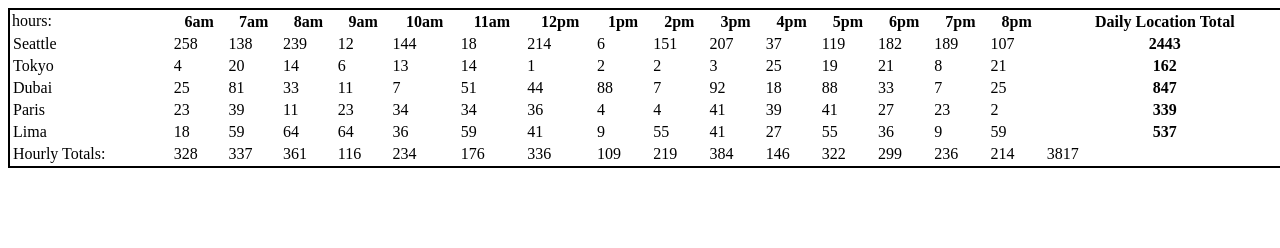
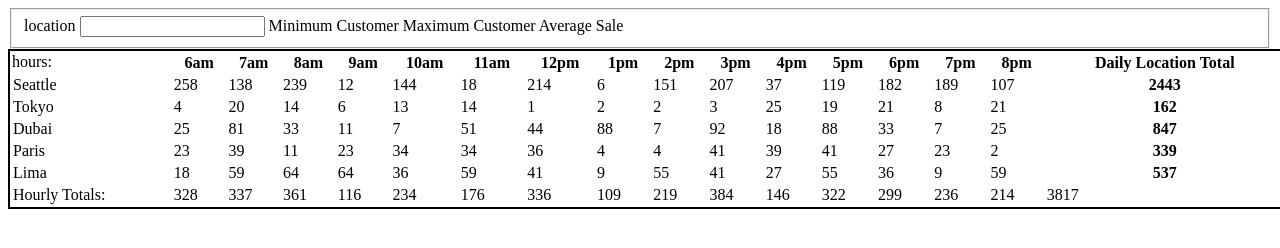
Before and after one commit to CodingLean/Cookie-Stand, a plain HTML site: page sales.html in a window 1280 px wide. Drawn offline with Linux system fonts and the light colour scheme.

Commit message:
saved Lab09

```diff
--- a/sales.html
+++ b/sales.html
@@ -9,6 +9,19 @@
 <body>
   <main>
 
+<form id="salesForm">
+  <fieldset>
+    <label for="location">location</label>
+    <input id= type="location"text">
+    <label for="minCust">Minimum Customer</label>
+    <label for="maxCust">Maximum Customer</label>
+    <label for="avSale">Average Sale</label>
+
+
+
+
+  </fieldset>
+</form>
 
   </main>
 
```
Also changed, not shown: index.html (line endings or trailing spaces).
